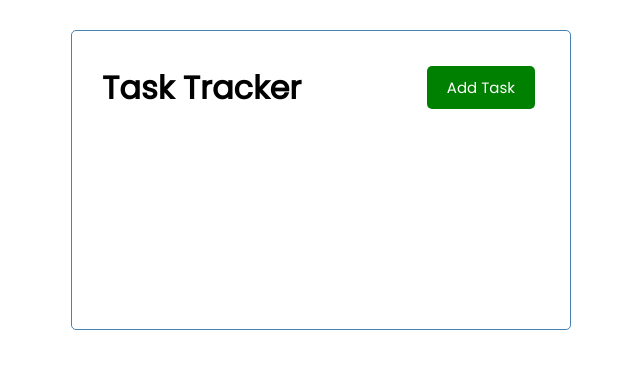
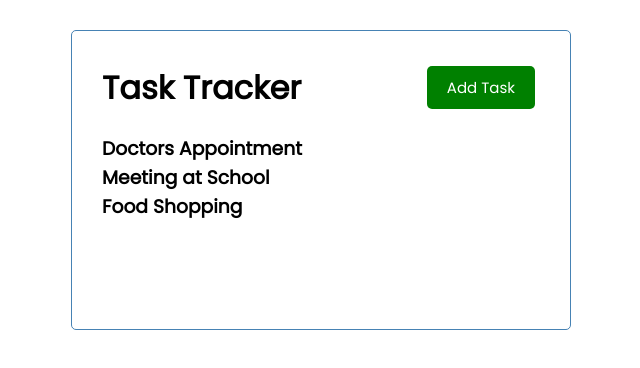
Before and after one commit to JJHPhoto/vue-crash-course, a Vue app in the folder task-manager/: page / in a window 1280 px wide. Shown: the top 368 px of the page, without its empty margins (319-959 px from the left). Built offline with nearby package versions, Linux system fonts and the light colour scheme.

Commit message:
It was a capitalization mistake on my part.

```diff
--- a/task-manager/src/App.vue
+++ b/task-manager/src/App.vue
@@ -1,7 +1,7 @@
 <template>
   <div class="container">
     <Header title="Task Tracker" />
-    <Tasks :tasks="Tasks" />
+    <Tasks :tasks="tasks" />
   </div>
 </template>
 
```
